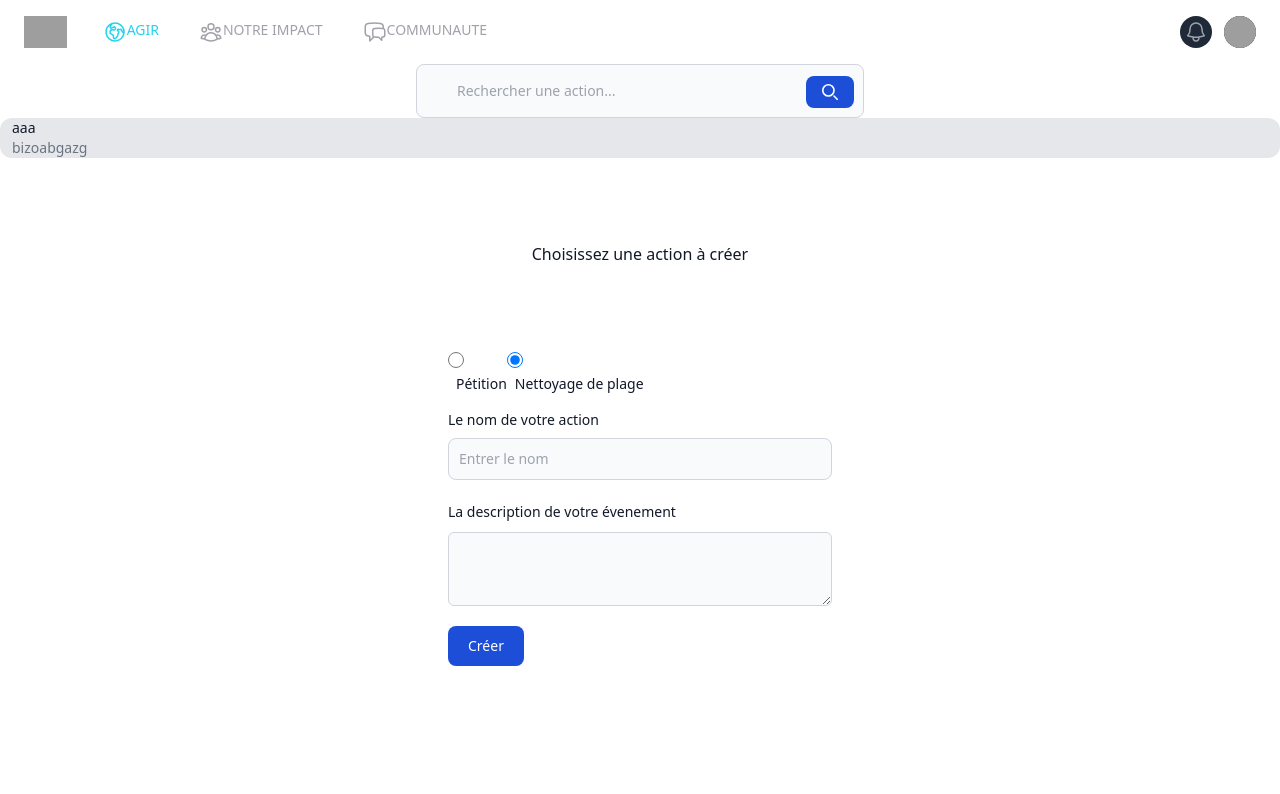
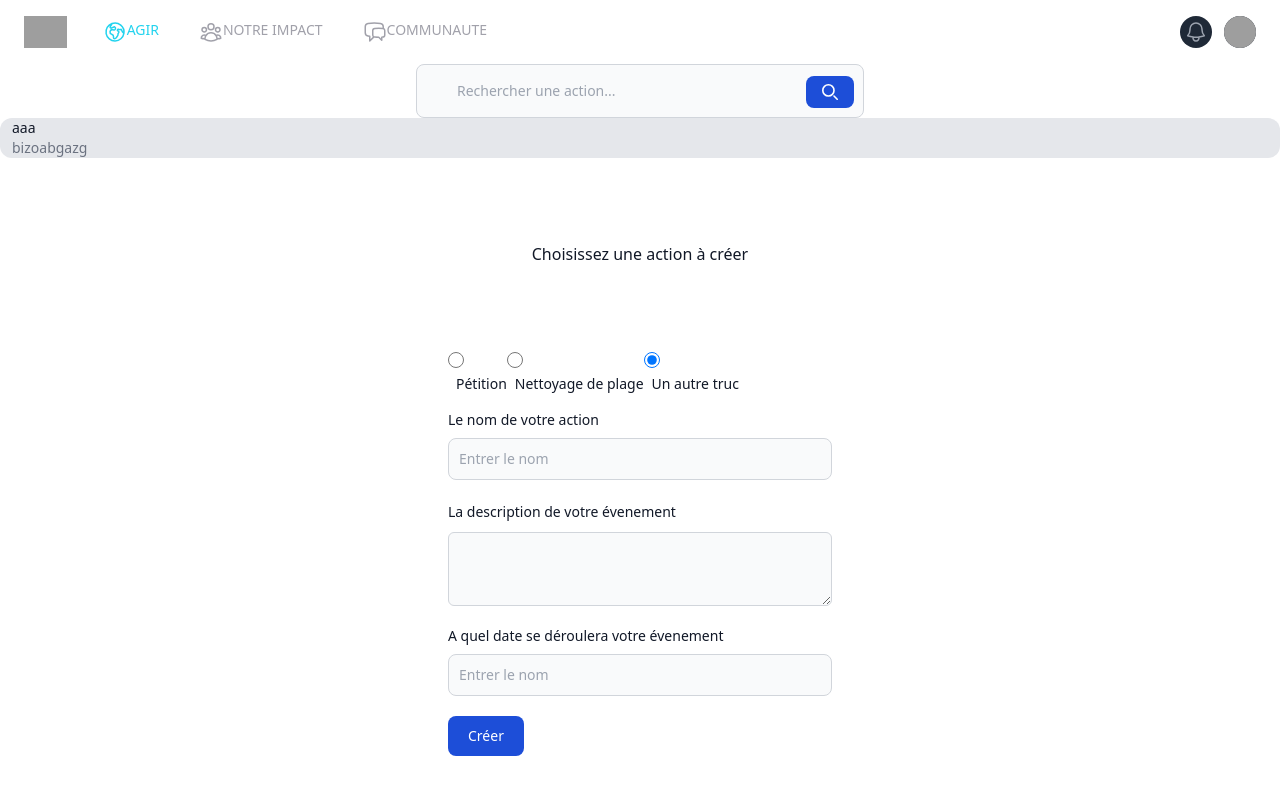
Before and after one commit to UVictoras/Projet-Commun-Oceano-Monaco, a React (Create React App) app in the folder oceano/: page / in a window 1280 px wide. Shown: the top 794 px of the page. Built offline with nearby package versions, Linux system fonts and the light colour scheme; grey boxes are pictures that could not be loaded.

Commit message:
form create

```diff
--- a/oceano/src/components/createaction.js
+++ b/oceano/src/components/createaction.js
@@ -1,6 +1,6 @@
 function Create(){
     return(
-        <div>
+        <div class="">
             <p class=" grid place-content-center h-48 ...  text font-medium   text-gray-900 dark:text-white">Choisissez une action à créer</p>
             <form class="max-w-sm mx-auto">
                 <fieldset>
@@ -17,6 +17,12 @@ function Create(){
                             <input id="country-option-1" type="radio" name="countries" value="USA" class="w-4 h-4 border-gray-300 focus:ring-2 focus:ring-blue-300 dark:focus:ring-blue-600 dark:focus:bg-blue-600 dark:bg-gray-700 dark:border-gray-600" checked></input>
                             <label for="country-option-1" class="block ms-2  text-sm font-medium text-gray-900 dark:text-gray-300">
                             Nettoyage de plage
+                            </label>
+                        </div>
+                        <div>
+                            <input id="country-option-1" type="radio" name="countries" value="USA" class="w-4 h-4 border-gray-300 focus:ring-2 focus:ring-blue-300 dark:focus:ring-blue-600 dark:focus:bg-blue-600 dark:bg-gray-700 dark:border-gray-600" checked></input>
+                            <label for="country-option-1" class="block ms-2  text-sm font-medium text-gray-900 dark:text-gray-300">
+                            Un autre truc
                             </label>
                         </div>
 
@@ -43,6 +49,10 @@ function Create(){
                     </div>
                 </div>
                 <div class="mb-5">
+                    <label for="name" class="block mb-2 text-sm font-medium text-gray-900 dark:text-white">A quel date se déroulera votre évenement</label>
+                    <input type="text" class ="bg-gray-50 border border-gray-300 text-gray-900 text-sm rounded-lg focus:ring-blue-500 focus:border-blue-500 block w-full p-2.5 dark:bg-gray-700 dark:border-gray-600 dark:placeholder-gray-400 dark:text-white dark:focus:ring-blue-500 dark:focus:border-blue-500" placeholder="Entrer le nom" name="name" required></input>
+                </div>
+                <div class="mb-5">
                     <button type="submit" class="text-white bg-blue-700 hover:bg-blue-800 focus:ring-4 focus:outline-none focus:ring-blue-300 font-medium rounded-lg text-sm w-full sm:w-auto px-5 py-2.5 text-center dark:bg-blue-600 dark:hover:bg-blue-700 dark:focus:ring-blue-800">Créer</button>
                 </div>
             </form>
--- a/oceano/tailwind.config.js
+++ b/oceano/tailwind.config.js
@@ -4,6 +4,7 @@ module.exports = {
     "./src/**/*.{js,jsx,ts,tsx}",
   ],
   theme: {
+
     extend: {},
   },
   plugins: [],
```
